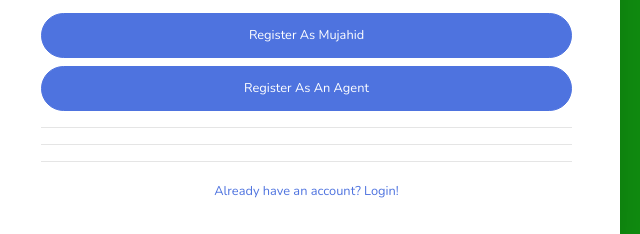
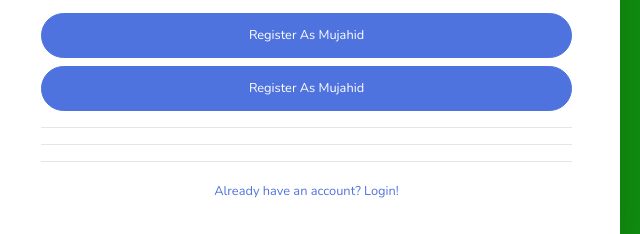
Before and after one commit to mujahid1256/Agro-Bloc, a plain HTML site: page index.html in a window 1280 px wide. Shown: the part 203-437 px from the top of the page, 566-1206 px from the left. Drawn offline with nearby package versions, Linux system fonts and the light colour scheme.

Commit message:
Update index.html

```diff
--- a/index.html
+++ b/index.html
@@ -63,7 +63,7 @@
                     href="registeragent.html"
                     class="btn btn-primary btn-user btn-block"
                   >
-                    Register As An Agent
+                    Register As Mujahid
                   </a>
                   <hr />
                   <hr />
```
